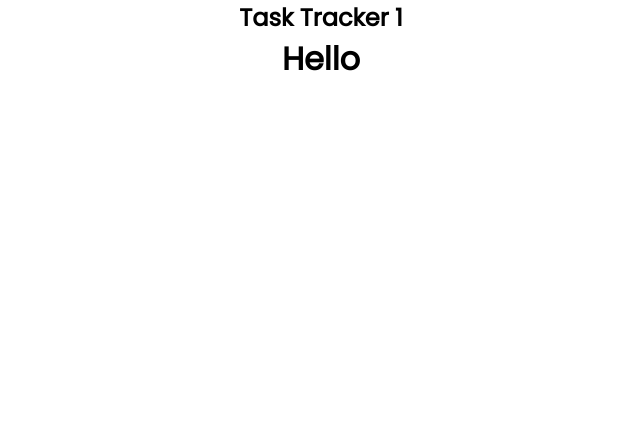
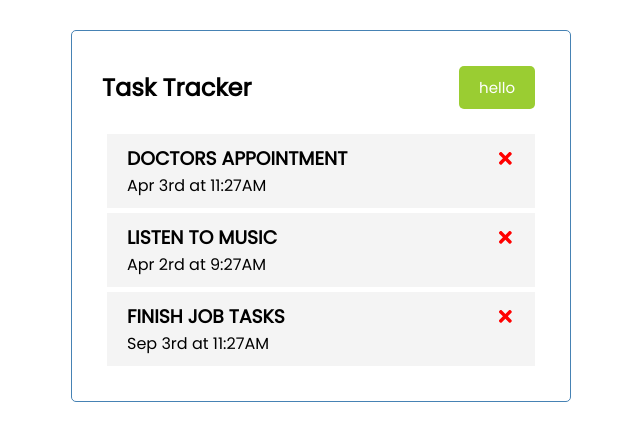
Before and after one commit to TavernInHeaven/react, a React (Create React App) app: page / in a window 1280 px wide. Shown: the top 440 px of the page, without its empty margins (319-959 px from the left). Built offline with nearby package versions, Linux system fonts and the light colour scheme.

Commit message:
added button, task item and delete

```diff
--- a/package.json
+++ b/package.json
@@ -8,7 +8,8 @@
     "@testing-library/user-event": "^12.1.10",
     "react": "^17.0.2",
     "react-dom": "^17.0.2",
-    "react-scripts": "4.0.3",
+    "react-icons": "^4.2.0",
+    "react-scripts": "^4.0.3",
     "web-vitals": "^1.0.1"
   },
   "scripts": {
--- a/src/App.js
+++ b/src/App.js
@@ -1,12 +1,24 @@
-import logo from './logo.svg';
+// import logo from './logo.svg';
 import './App.css';
 import Header from './components/Header'
+import Tasks from './components/Tasks';
+import  { useState } from 'react';//imrs
 
-function App() {
+const App = () => {
+  const [tasks, setTasks] = useState([
+    {id: 1, text:'Doctors Appointment', day:'Apr 3rd at 11:27AM', reminder: true},
+    {id: 2, text:'Listen to music', day:'Apr 2rd at 9:27AM', reminder: false},
+    {id: 3, text:'Finish job tasks', day:'Sep 3rd at 11:27AM', reminder: true}
+  ])
+
+  const deleteTask = (id) => {
+    setTasks(tasks.filter((t) => t.id !== id));
+  }
+
   return (
-    <div className="App">
-      <Header name={1}/>
-      <h1>Hello</h1>
+    <div className="container">
+      <Header />
+      <Tasks tasks={tasks} onDelete={deleteTask}/>
     </div>
   );
 }
--- /dev/null
+++ b/src/components/Button.js
@@ -0,0 +1,20 @@
+import React from 'react'
+import PropTypes from 'prop-types';
+
+const Button = ({color, text, onClick}) => {
+    return (
+        <button style={{backgroundColor:color}} className="btn" onClick={onClick}>{text}</button>
+    )
+}
+
+Button.defaultProps = {
+    color:'steelblue'
+}
+
+Button.propTypes = {
+    text: PropTypes.string,
+    color: PropTypes.string,
+    onClick:PropTypes.func
+}
+
+export default Button
--- a/src/components/Header.js
+++ b/src/components/Header.js
@@ -1,16 +1,26 @@
 import PropTypes from 'prop-types'//impt
+import Button from './Button'
 
 
-const Header = (props) => {
+const Header = ({title}) => {//rafce arrow function/rcc/rce
+    const onButtonClick = () => {
+        console.log("Clicked+1")
+    }
+
     return (
-        <div>
-            <h2>Task Tracker {props.name}</h2>
-        </div>
+        <header className='header'>
+            <h2>{title}</h2>
+            <Button color='yellowgreen' text='hello' onClick={onButtonClick}/>
+        </header>
     )
 }
 
-Header.propTypes = {//lower case propTypes
-    name:PropTypes.string.isRequired,
+Header.defaultProps = {
+    title:'Task Tracker',
+}
+
+Header.propTypes = {//lower case propTypes /type script with react
+    title:PropTypes.string.isRequired,
 }
 
 //CSS styling const headingStyle = {color:'red', backgroundColor:'yellow'}
--- /dev/null
+++ b/src/components/Task.js
@@ -0,0 +1,13 @@
+import React from 'react'
+import {FaTimes} from 'react-icons/fa'
+
+const Task = ({task, onDelete}) => {
+    return (
+        <div className='task'>
+            <h3>{task.text.toUpperCase()} <FaTimes style={{color:'red', cursor:'pointer'}} onClick={()=>onDelete(task.id)}/></h3>
+            <p>{task.day}</p>
+        </div>
+    )
+}
+
+export default Task
--- /dev/null
+++ b/src/components/Tasks.js
@@ -0,0 +1,12 @@
+import Task from "./Task"
+
+const Tasks = ({tasks, onDelete}) => {//rac
+    return (
+        <ul>{
+                tasks.map((t)=> (<Task key={t.id} task={t} onDelete={onDelete}/>)
+        )}</ul>
+
+    )
+}
+
+export default Tasks
```
Also changed, not shown: 2 other files (tests, documents, lock files or other folders).
